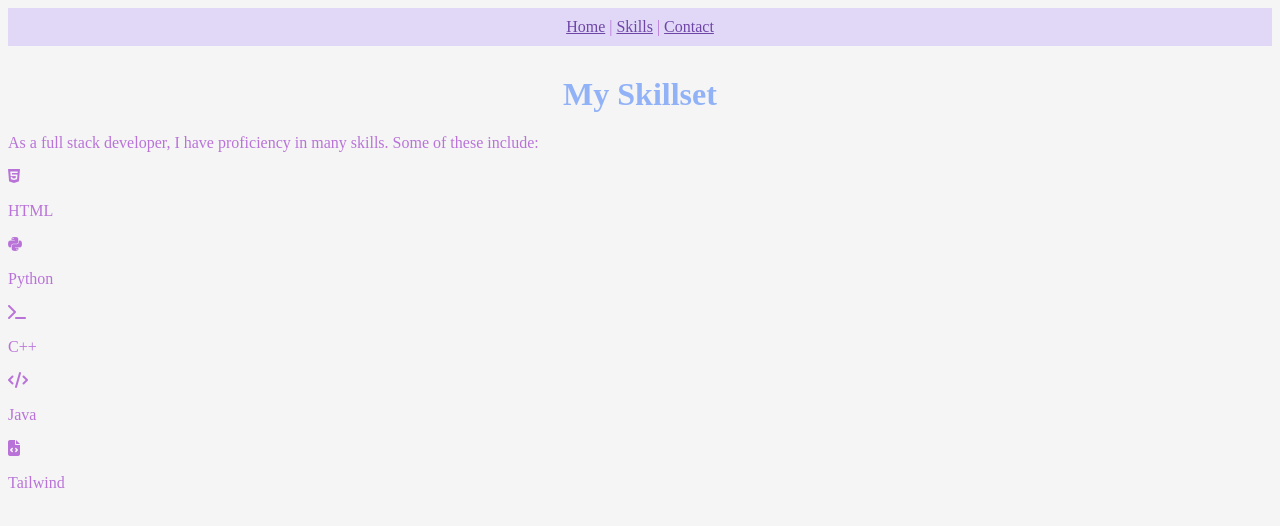
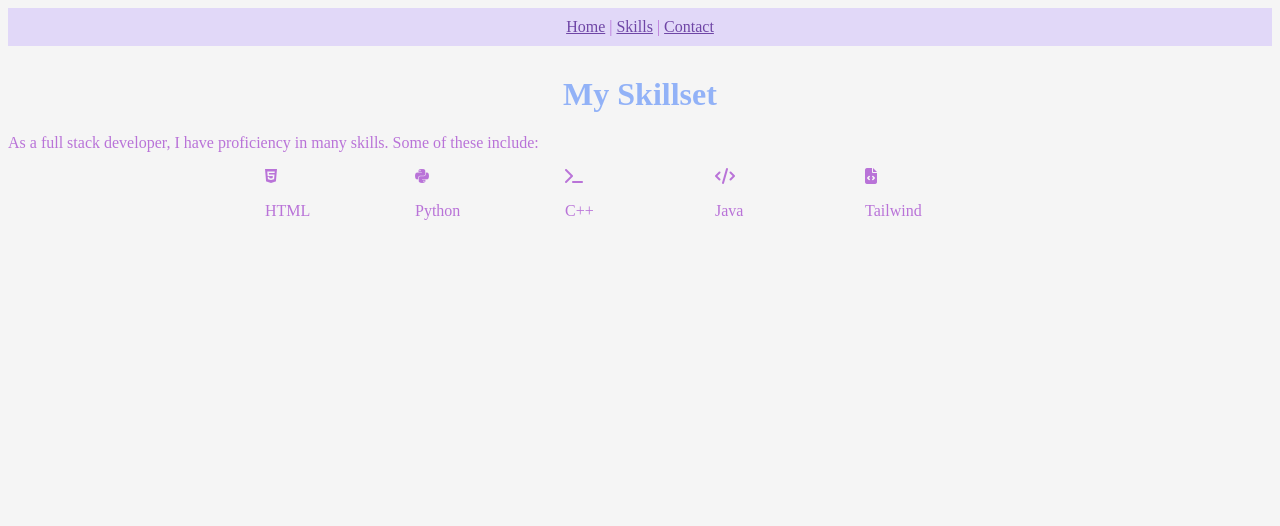
Before and after one commit to sbarahon-su/pages, a plain HTML site: page ist263/lab09/skills.html in a window 1280 px wide. Drawn offline with Linux system fonts and the light colour scheme.

Commit message:
Update styles.css

```diff
--- a/ist263/lab09/styles.css
+++ b/ist263/lab09/styles.css
@@ -8,6 +8,10 @@ a {
 h1, h2 {
     color: #92b2f7;
     text-align: center;
+}
+.container {
+    display: flex;
+    justify-content: center;
 }
 nav {
     background-color: #e1d8f8;
```
